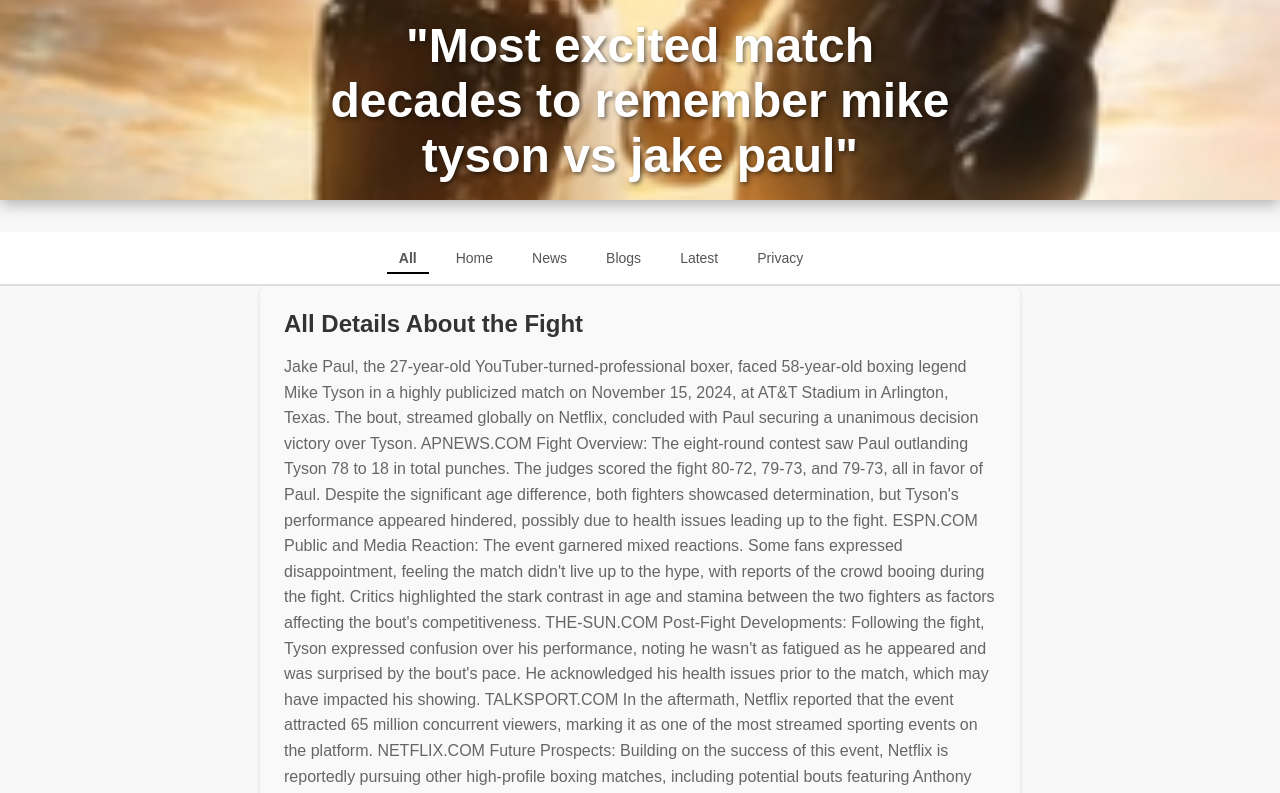
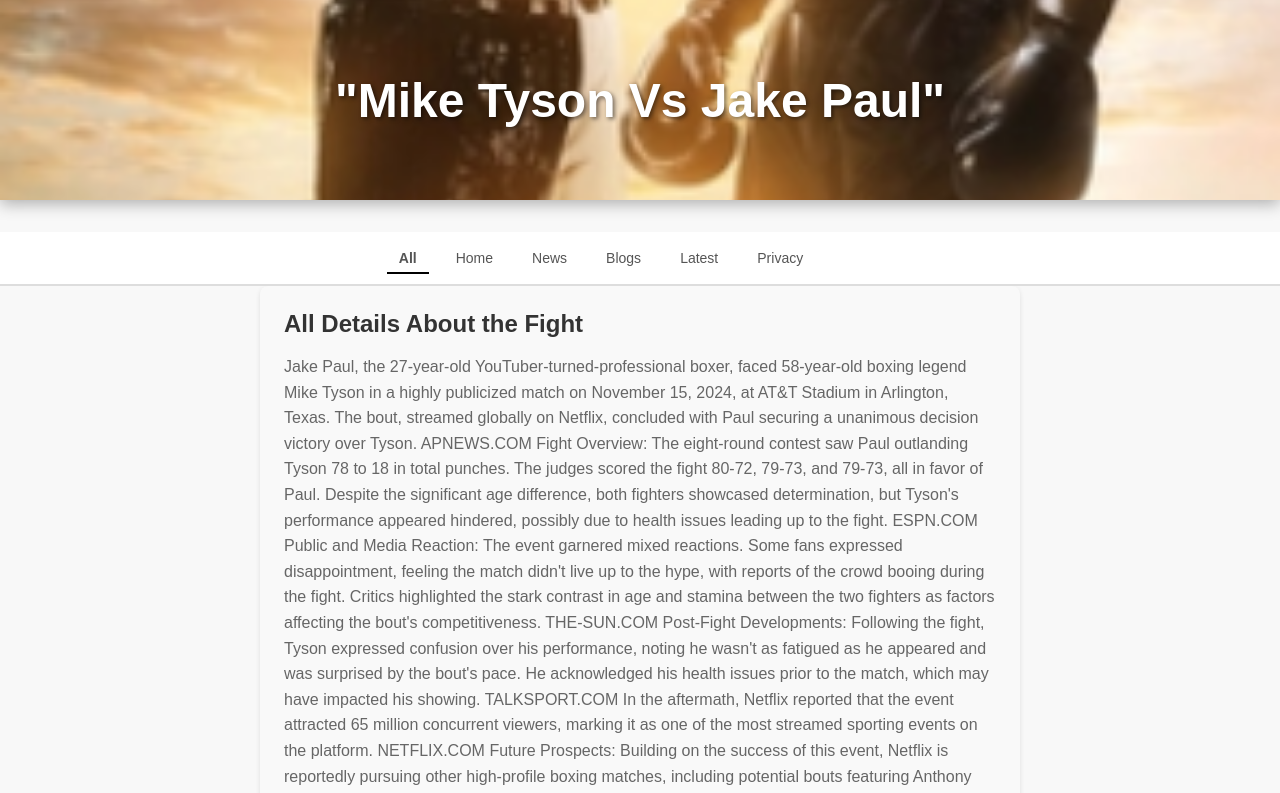
Before and after one commit to nouman007pro/jake-vs-mike, a plain HTML site: page index.html in a window 1280 px wide. Shown: the top 793 px of the page. Drawn offline with Linux system fonts and the light colour scheme.

Commit message:
Update index.html

```diff
--- a/index.html
+++ b/index.html
@@ -172,7 +172,7 @@
 <body>
     <div class="cover-container">
         <img src="Screenshot 2025-03-17 141830.png" alt="Cover Photo" class="cover-image">
-        <h1 class="cover-title">"Most excited match decades to remember mike tyson vs jake paul"</h1>
+        <h1 class="cover-title">"Mike Tyson Vs Jake Paul"</h1>
     </div>
 
     <div class="navbar">
```
